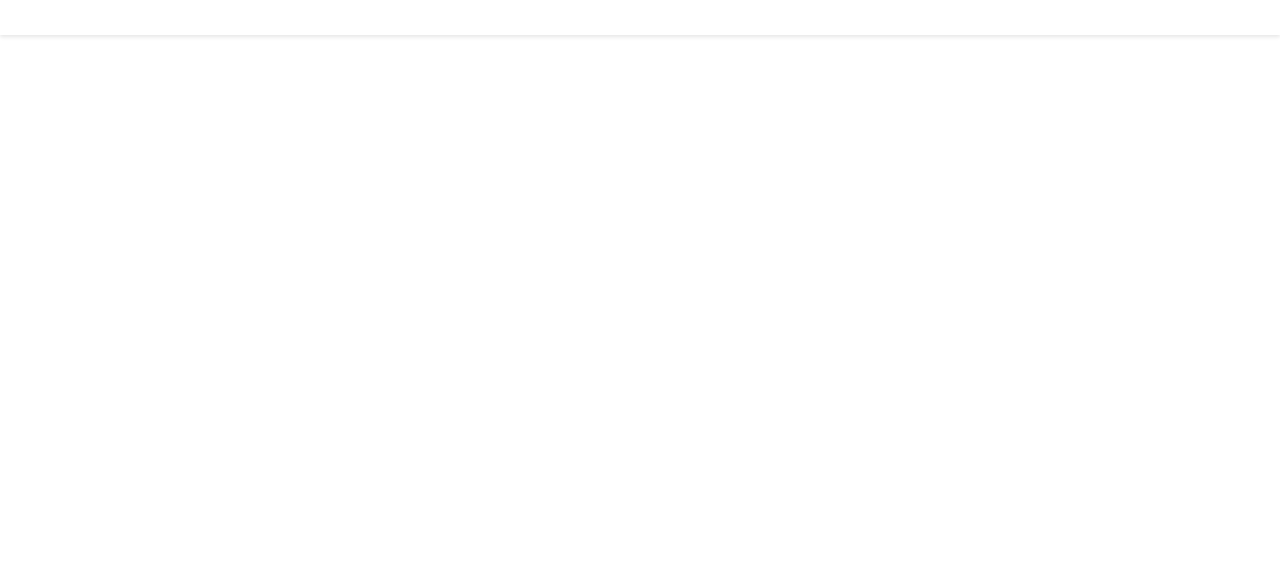
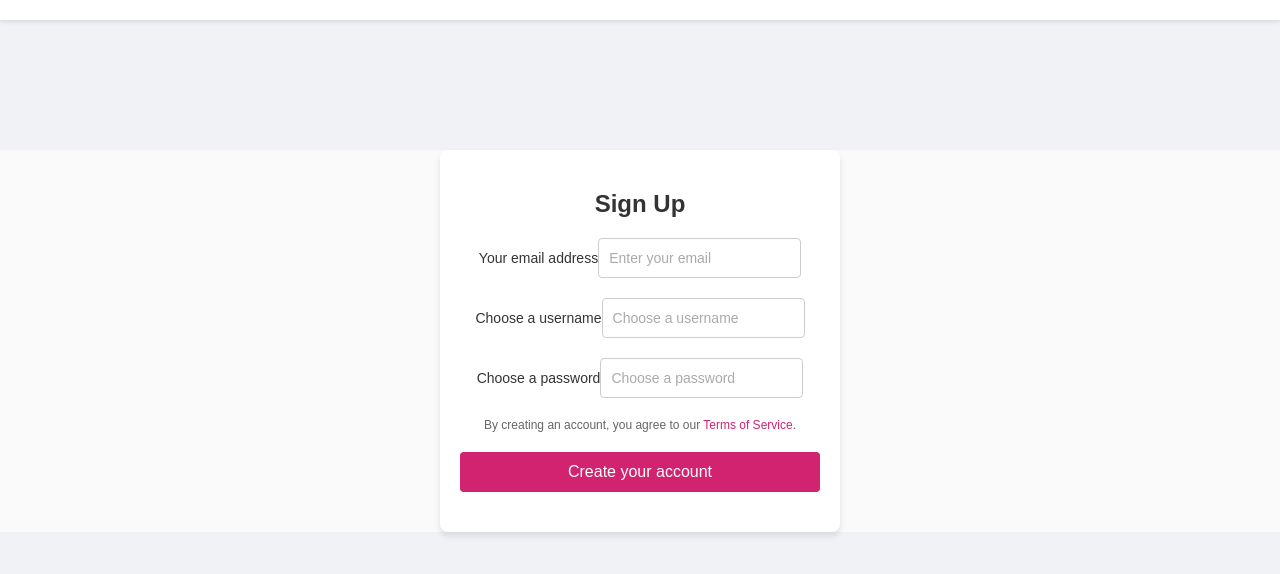
Before and after one commit to senolita-git/Motopp-SocialMedia-App-FE, a React (Create React App) app: page /signup in a window 1280 px wide. Before the commit this address had no page. Shown: the top 574 px of the page. Built offline with nearby package versions, Linux system fonts and the light colour scheme.

Commit message:
sign up function

```diff
--- a/src/App.js
+++ b/src/App.js
@@ -1,9 +1,10 @@
 import React, { useState, useEffect } from 'react';
-import { BrowserRouter as Router, Route, Routes, Switch, Redirect, Navigate } from 'react-router-dom';
+import { BrowserRouter as Router, Route, Routes, Navigate } from 'react-router-dom';
 import './App.css';
 import Post from './components/Post';
 import Login from './components/Login';
 import Logout from './components/Logout';
+import SignUp from './components/Signup';
 
 const BASE_URL = 'http://localhost:8000/';
 
@@ -56,6 +57,10 @@ function App() {
             element={auth ? <Navigate to="/" /> : <Login setAuth={setAuth} />}
           />
           <Route
+            path="/signup"
+            element={auth ? <Navigate to="/" /> : <SignUp setAuth={setAuth} />}
+          />
+          <Route
             path="/"
             element={
               auth ? (
--- a/src/components/Login.js
+++ b/src/components/Login.js
@@ -1,10 +1,11 @@
 import React, { useState } from 'react';
-import '../styles/Login.css'; // Import CSS file for styling
+import '../styles/Login.css';
+import { Link } from 'react-router-dom';
+import logo from '../assets/Ontwerp-zonder-titel.png';
 
 const BASE_URL = 'http://localhost:8000/';
 
-
-const Login = ({ setAuth, setDeneme }) => {
+const Login = ({ setAuth }) => {
   const [username, setUsername] = useState('');
   const [password, setPassword] = useState('');
   const [error, setError] = useState('');
@@ -12,7 +13,7 @@ const Login = ({ setAuth, setDeneme }) => {
   const handleLogin = async (e) => {
     e.preventDefault();
     try {
-        const response = await fetch('http://localhost:8000/login', {
+      const response = await fetch(BASE_URL + 'login', {
         method: 'POST',
         headers: {
           'Content-Type': 'application/x-www-form-urlencoded',
@@ -25,9 +26,8 @@ const Login = ({ setAuth, setDeneme }) => {
 
       if (response.ok) {
         const data = await response.json();
-          // Store the access token (you can use localStorage or context for this)
         localStorage.setItem('access_token', data.access_token);
-          setAuth(true);  // Update auth state
+        setAuth(true);
       } else {
         const errorData = await response.json();
         setError(`Login failed: ${errorData.detail}`);
@@ -40,18 +40,22 @@ const Login = ({ setAuth, setDeneme }) => {
 
   return (
     <div className="login-container">
-        <form onSubmit={handleLogin}>
-          <div>
-            <label htmlFor="username">Username</label>
+      <div className="login-box">
+        <h1>Welcome</h1>
+        <img src={logo} alt="Motapp Logo" className="app-logo" />
+        <form onSubmit={handleLogin} className="login-form">
+          <div className="input-group">
+            <label htmlFor="username">Email</label>
             <input
               type="text"
               id="username"
               value={username}
               onChange={(e) => setUsername(e.target.value)}
-              placeholder="Enter username"
+              placeholder="Enter email"
+              required
             />
           </div>
-          <div>
+          <div className="input-group">
             <label htmlFor="password">Password</label>
             <input
               type="password"
@@ -59,11 +63,14 @@ const Login = ({ setAuth, setDeneme }) => {
               value={password}
               onChange={(e) => setPassword(e.target.value)}
               placeholder="Enter password"
+              required
             />
           </div>
-          <button type="submit">Login</button>
+          <button type="submit" className="login-button">Login</button>
           {error && <div className="error">{error}</div>}
         </form>
+        <p>Don't have an account? <Link to="/signup" className="signup-link">Sign Up</Link></p>
+      </div>
     </div>
   );
 };
--- /dev/null
+++ b/src/components/Signup.js
@@ -0,0 +1,91 @@
+import React, { useState } from 'react';
+import { useNavigate } from 'react-router-dom';
+import '../styles/Signup.css';
+
+const BASE_URL = 'http://localhost:8000/';
+
+const SignUp = ({ setAuth }) => {
+    const [email, setEmail] = useState('');
+    const [username, setUsername] = useState('');
+    const [password, setPassword] = useState('');
+    const [error, setError] = useState('');
+    const navigate = useNavigate();
+
+    const handleSignUp = async (e) => {
+        e.preventDefault();
+        try {
+            const response = await fetch(BASE_URL + 'user', {
+                method: 'POST',
+                headers: {
+                    'Content-Type': 'application/json',
+                },
+                body: JSON.stringify({
+                    email,
+                    username,
+                    password,
+                }),
+            });
+
+            if (response.ok) {
+                const data = await response.json();
+                localStorage.setItem('access_token', data.access_token);
+                setAuth(true);
+                navigate('/');
+            } else {
+                const errorData = await response.json();
+                setError(`Sign-up failed: ${errorData.detail}`);
+            }
+        } catch (error) {
+            console.error('Error during sign-up:', error);
+            setError('Error during sign-up');
+        }
+    };
+
+    return (
+        <div className="signup-container">
+            <form onSubmit={handleSignUp}>
+                <h2>Sign Up</h2>
+                <div>
+                    <label htmlFor="email">Your email address</label>
+                    <input
+                        type="email"
+                        id="email"
+                        value={email}
+                        onChange={(e) => setEmail(e.target.value)}
+                        placeholder="Enter your email"
+                        required
+                    />
+                </div>
+                <div>
+                    <label htmlFor="username">Choose a username</label>
+                    <input
+                        type="text"
+                        id="username"
+                        value={username}
+                        onChange={(e) => setUsername(e.target.value)}
+                        placeholder="Choose a username"
+                        required
+                    />
+                </div>
+                <div>
+                    <label htmlFor="password">Choose a password</label>
+                    <input
+                        type="password"
+                        id="password"
+                        value={password}
+                        onChange={(e) => setPassword(e.target.value)}
+                        placeholder="Choose a password"
+                        required
+                    />
+                </div>
+                <div className="terms">
+                    By creating an account, you agree to our <a href="/terms-of-service">Terms of Service</a>.
+                </div>
+                <button type="submit">Create your account</button>
+                {error && <div className="error">{error}</div>}
+            </form>
+        </div>
+    );
+};
+
+export default SignUp;
--- a/src/styles/Login.css
+++ b/src/styles/Login.css
@@ -1,55 +1,90 @@
-/* Center the login form in the middle of the page */
+body {
+  margin: 0;
+  padding: 0;
+  font-family: 'Arial', sans-serif;
+  background-color: #f0f2f5;
+}
+
 .login-container {
   display: flex;
-    flex-direction: column;
+  justify-content: center;
   align-items: center;
-    justify-content: center;
   height: 100vh;
+  background-color: #f0f2f5;
 }
 
-  /* Form styling */
-  form {
-    display: flex;
-    flex-direction: column;
-    width: 300px;
+.login-box {
+  background-color: #fff;
+  padding: 40px;
+  border-radius: 10px;
+  box-shadow: 0 4px 6px rgba(0, 0, 0, 0.1);
+  width: 100%;
+  max-width: 400px;
+  text-align: center;
 }
 
-  /* Input container styling */
-  div {
-    margin-bottom: 15px;
+.login-box h1 {
+  margin-bottom: 20px;
+  font-size: 24px;
+  color: #333;
 }
 
-  /* Label styling */
-  label {
-    margin-bottom: 5px;
+.app-logo {
+  width: 120px; /* Increase the width to make the logo larger */
+  margin-bottom: 20px;
 }
 
-  /* Input field styling */
-  input {
+.input-group {
+  margin-bottom: 15px;
+  text-align: left;
+}
+
+.input-group label {
+  display: block;
+  margin-bottom: 5px;
+  font-weight: bold;
+  color: #333;
+}
+
+.input-group input {
+  width: 100%;
   padding: 10px;
-    font-size: 16px;
-    width: 100%;
+  border: 1px solid #ccc;
+  border-radius: 4px;
   box-sizing: border-box;
 }
 
-  /* Submit button styling */
-  button {
+.login-button {
+  width: 100%;
   padding: 10px;
-    font-size: 16px;
-    background-color: #007bff;
+  background: linear-gradient(to right, #6a11cb, #2575fc);
   color: white;
   border: none;
+  border-radius: 4px;
   cursor: pointer;
+  font-size: 16px;
   margin-top: 10px;
 }
 
-  /* Submit button hover effect */
-  button:hover {
-    background-color: #0056b3;
+.login-button:hover {
+  background: linear-gradient(to right, #5a0ecb, #1e64fc);
 }
 
-  /* Error message styling */
 .error {
   color: red;
   margin-top: 10px;
 }
+
+.signup-link {
+  color: #007bff;
+  text-decoration: none;
+}
+
+.signup-link:hover {
+  text-decoration: underline;
+}
+
+p {
+  margin-top: 20px;
+  color: #666;
+}
--- /dev/null
+++ b/src/styles/Signup.css
@@ -0,0 +1,77 @@
+.signup-container {
+    width: 100%;
+    max-width: 400px;
+    margin: 150px auto; /* Center the form */
+    padding: 40px 20px;
+    background-color: #fff;
+    border-radius: 8px;
+    box-shadow: 0 4px 6px rgba(0, 0, 0, 0.1);
+    text-align: center;
+}
+
+h2 {
+    margin-bottom: 20px;
+    font-size: 24px;
+    color: #333;
+}
+
+form {
+    display: flex;
+    flex-direction: column;
+}
+
+label {
+    text-align: left;
+    font-size: 14px;
+    margin-bottom: 5px;
+    color: #333;
+}
+
+input {
+    height: 40px;
+    padding: 0 10px;
+    margin-bottom: 20px;
+    border: 1px solid #ccc;
+    border-radius: 4px;
+    font-size: 14px;
+}
+
+input::placeholder {
+    color: #aaa;
+}
+
+button {
+    height: 40px;
+    background-color: #d1236f;
+    color: #fff;
+    border: none;
+    border-radius: 4px;
+    font-size: 16px;
+    cursor: pointer;
+    transition: background-color 0.3s;
+}
+
+button:hover {
+    background-color: #b51d5c;
+}
+
+.terms {
+    font-size: 12px;
+    color: #666;
+    margin-bottom: 20px;
+}
+
+.terms a {
+    color: #d1236f;
+    text-decoration: none;
+}
+
+.terms a:hover {
+    text-decoration: underline;
+}
+
+.error {
+    color: red;
+    font-size: 14px;
+    margin-top: 10px;
+}
```
Also changed, not shown: src/assets/Ontwerp-zonder-titel.png (added). Lines whose indentation alone changed are shown as unchanged.
